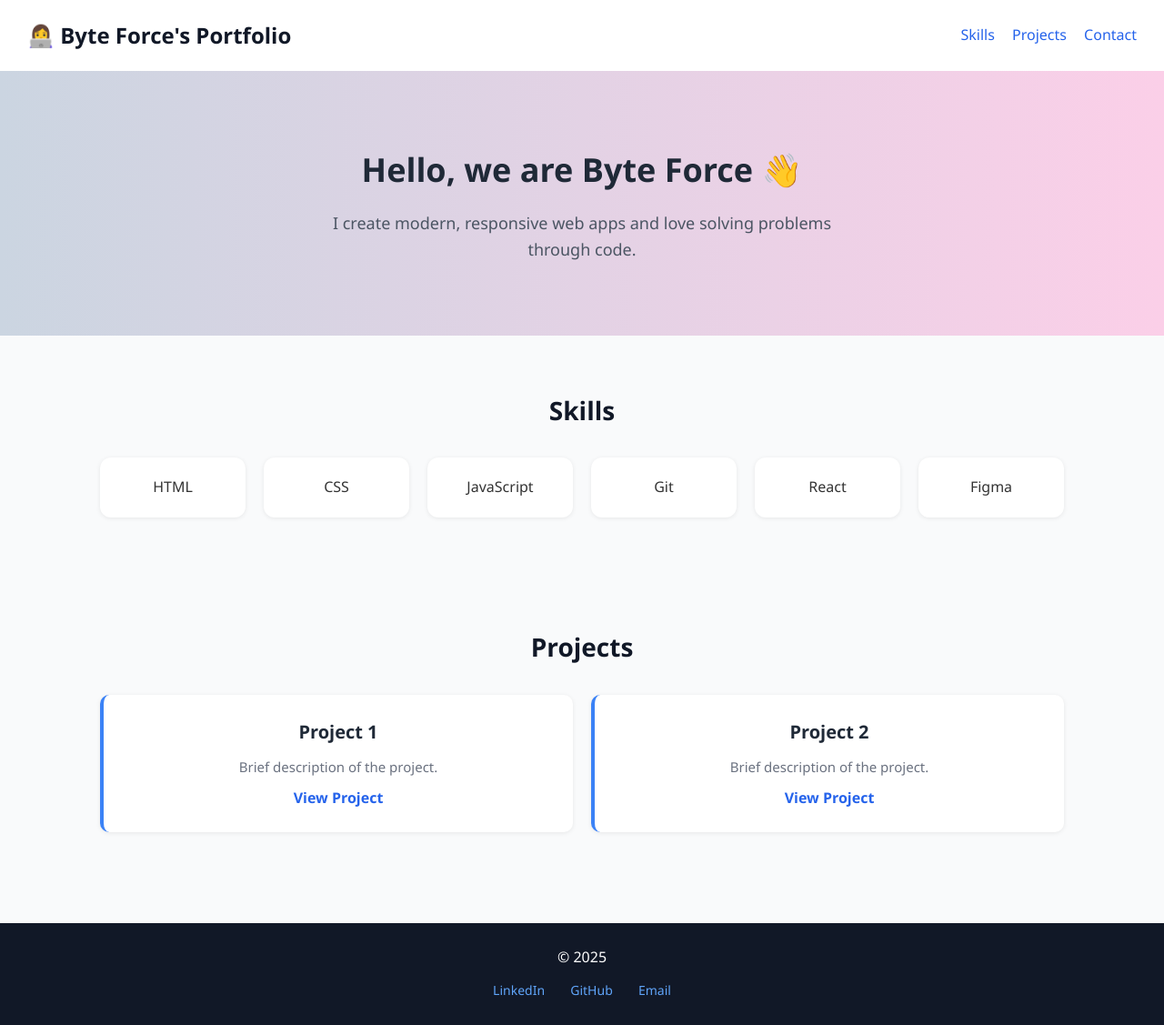
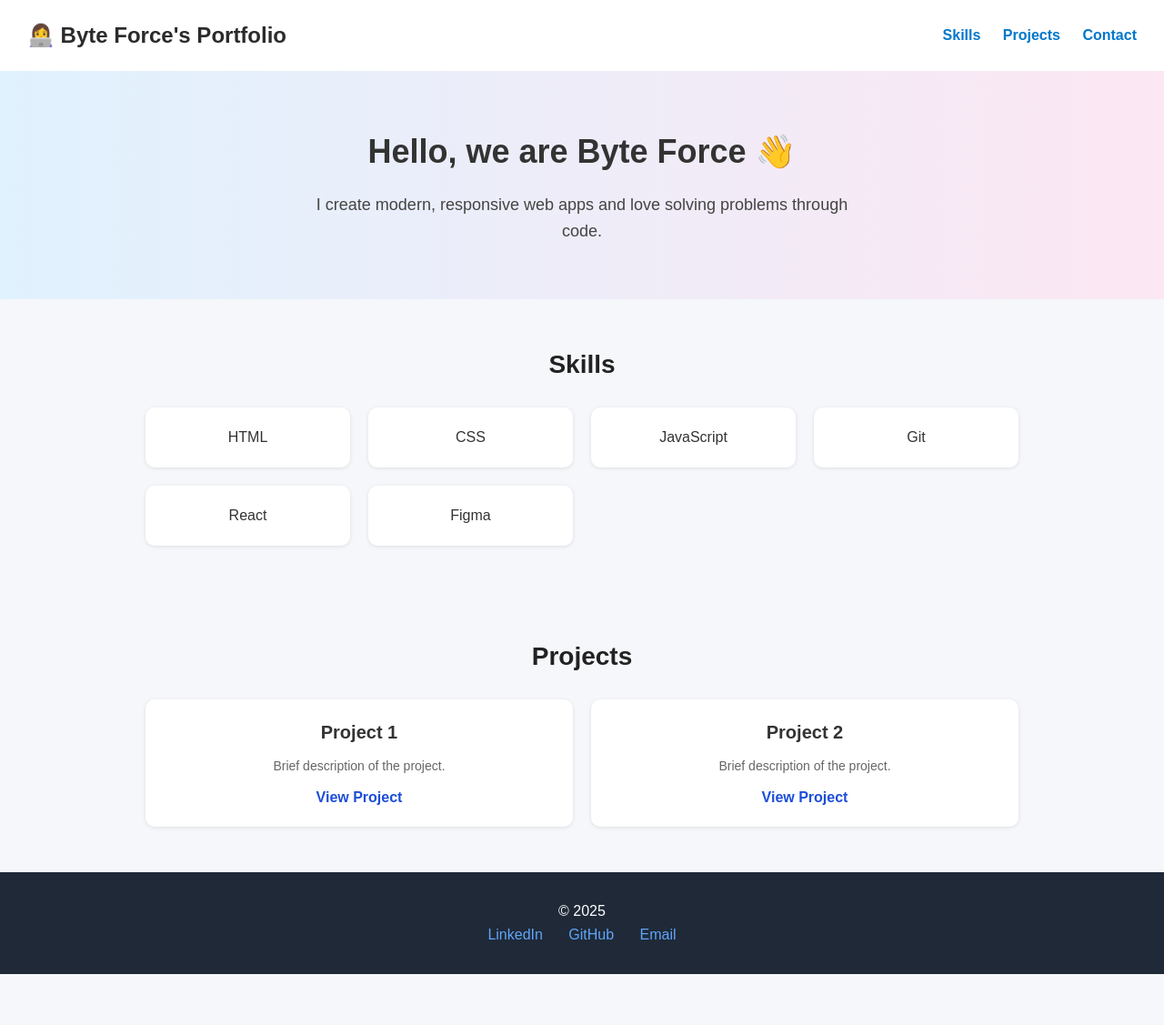
Before and after one commit to jeevika-ss/jeevika-ss.github.io, a plain HTML site: page index.html in a window 1280 px wide. Shown: the whole page at 91% size. After the commit the page ends 1071 px from the top, so only its background shows below. Drawn offline with Linux system fonts and the light colour scheme.

Commit message:
Update styles.css

```diff
--- a/styles.css
+++ b/styles.css
@@ -1,4 +1,4 @@
-/* Reset & Base */
+/* Reset default styles */
 * {
   margin: 0;
   padding: 0;
@@ -6,124 +6,108 @@
 }
 
 body {
-  font-family: 'Segoe UI', Tahoma, Geneva, Verdana, sans-serif;
-  background-color: #f9fafb;
+  font-family: Arial, sans-serif;
+  background-color: #f5f7fa;
   color: #333;
   line-height: 1.6;
 }
 
 /* Header */
 .header {
-  background-color: #ffffff;
+  background-color: #fff;
   padding: 20px 30px;
   display: flex;
   justify-content: space-between;
   align-items: center;
-  flex-wrap: wrap;
-  box-shadow: 0 2px 4px rgba(0, 0, 0, 0.1);
+  box-shadow: 0 2px 6px rgba(0, 0, 0, 0.1);
 }
 
 .header h1 {
   font-size: 24px;
-  color: #111827;
+  color: #2b2b2b;
 }
 
 .header nav a {
-  margin-left: 15px;
+  margin-left: 20px;
   text-decoration: none;
-  color: #2563eb;
-  font-weight: 500;
+  color: #0077cc;
+  font-weight: bold;
   transition: color 0.3s ease;
 }
 
 .header nav a:hover {
-  color: #1d4ed8;
+  color: #005fa3;
 }
 
 /* Hero Section */
 .hero {
-  background: linear-gradient(to right, #cbd5e1, #fbcfe8);
+  background: linear-gradient(to right, #e0f2fe, #fce7f3);
   text-align: center;
-  padding: 80px 20px;
+  padding: 60px 20px;
 }
 
 .hero h2 {
   font-size: 36px;
   margin-bottom: 15px;
-  color: #1f2937;
 }
 
 .hero p {
   font-size: 18px;
-  color: #4b5563;
+  color: #444;
   max-width: 600px;
   margin: 0 auto;
 }
 
-/* General Section */
+/* Section Wrapper */
 .section {
-  padding: 60px 20px;
-  max-width: 1100px;
+  padding: 50px 20px;
+  max-width: 1000px;
   margin: auto;
 }
 
 .section h3 {
   font-size: 28px;
-  margin-bottom: 30px;
-  color: #111827;
+  margin-bottom: 25px;
   text-align: center;
+  color: #222;
 }
 
-/* Grid Layout */
+/* Grid Layout for Skills/Projects */
 .grid {
   display: grid;
-  grid-template-columns: repeat(auto-fit, minmax(160px, 1fr));
+  grid-template-columns: repeat(auto-fit, minmax(180px, 1fr));
   gap: 20px;
 }
 
-/* Skills Box */
+/* Individual Grid Items */
 .grid > div {
-  background: white;
+  background-color: white;
   padding: 20px;
+  border-radius: 10px;
   text-align: center;
-  border-radius: 12px;
-  box-shadow: 0 1px 5px rgba(0, 0, 0, 0.08);
-  font-weight: 500;
+  box-shadow: 0 1px 4px rgba(0, 0, 0, 0.1);
   transition: transform 0.2s;
 }
 
 .grid > div:hover {
-  transform: translateY(-5px);
+  transform: scale(1.03);
 }
 
-/* Project Cards */
-.projects .grid > div {
-  background: #ffffff;
-  padding: 25px;
-  border-left: 4px solid #3b82f6;
-  border-radius: 10px;
-  transition: box-shadow 0.2s ease;
-}
-
-.projects .grid > div:hover {
-  box-shadow: 0 4px 15px rgba(0, 0, 0, 0.1);
-}
-
+/* Project Section Styling */
 .projects h4 {
   font-size: 20px;
   margin-bottom: 10px;
-  color: #1f2937;
 }
 
 .projects p {
-  font-size: 15px;
-  color: #6b7280;
+  font-size: 14px;
+  color: #666;
   margin-bottom: 10px;
 }
 
 .projects a {
   text-decoration: none;
-  color: #2563eb;
+  color: #1d4ed8;
   font-weight: bold;
 }
 
@@ -133,22 +117,16 @@ body {
 
 /* Footer */
 .footer {
-  background-color: #111827;
-  color: #ffffff;
+  background-color: #1f2937;
+  color: white;
   text-align: center;
-  padding: 25px 15px;
-  margin-top: 40px;
-}
-
-.footer .links {
-  margin-top: 10px;
+  padding: 30px 15px;
 }
 
 .footer a {
   color: #60a5fa;
   margin: 0 12px;
   text-decoration: none;
-  font-size: 14px;
 }
 
 .footer a:hover {
```
